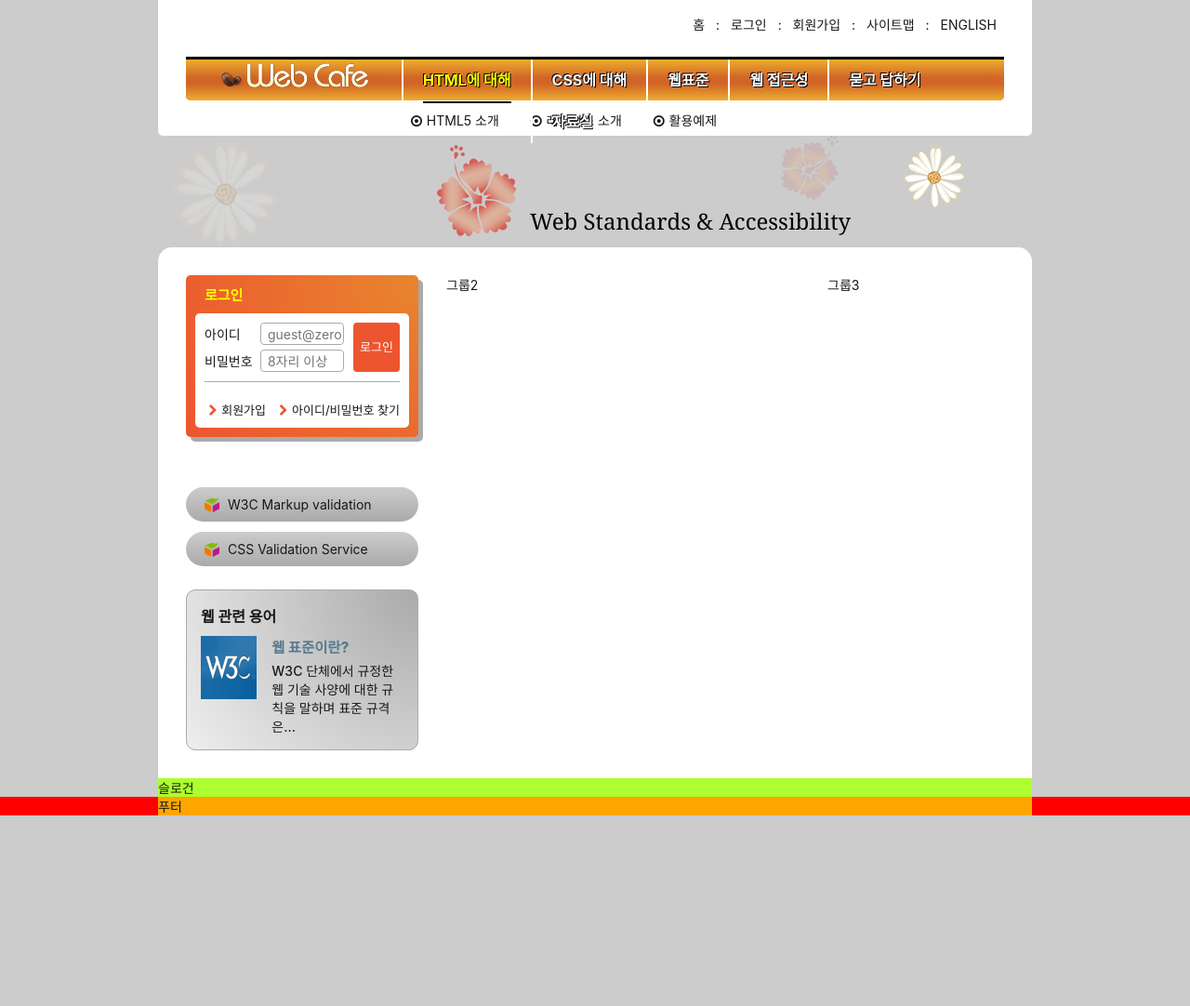
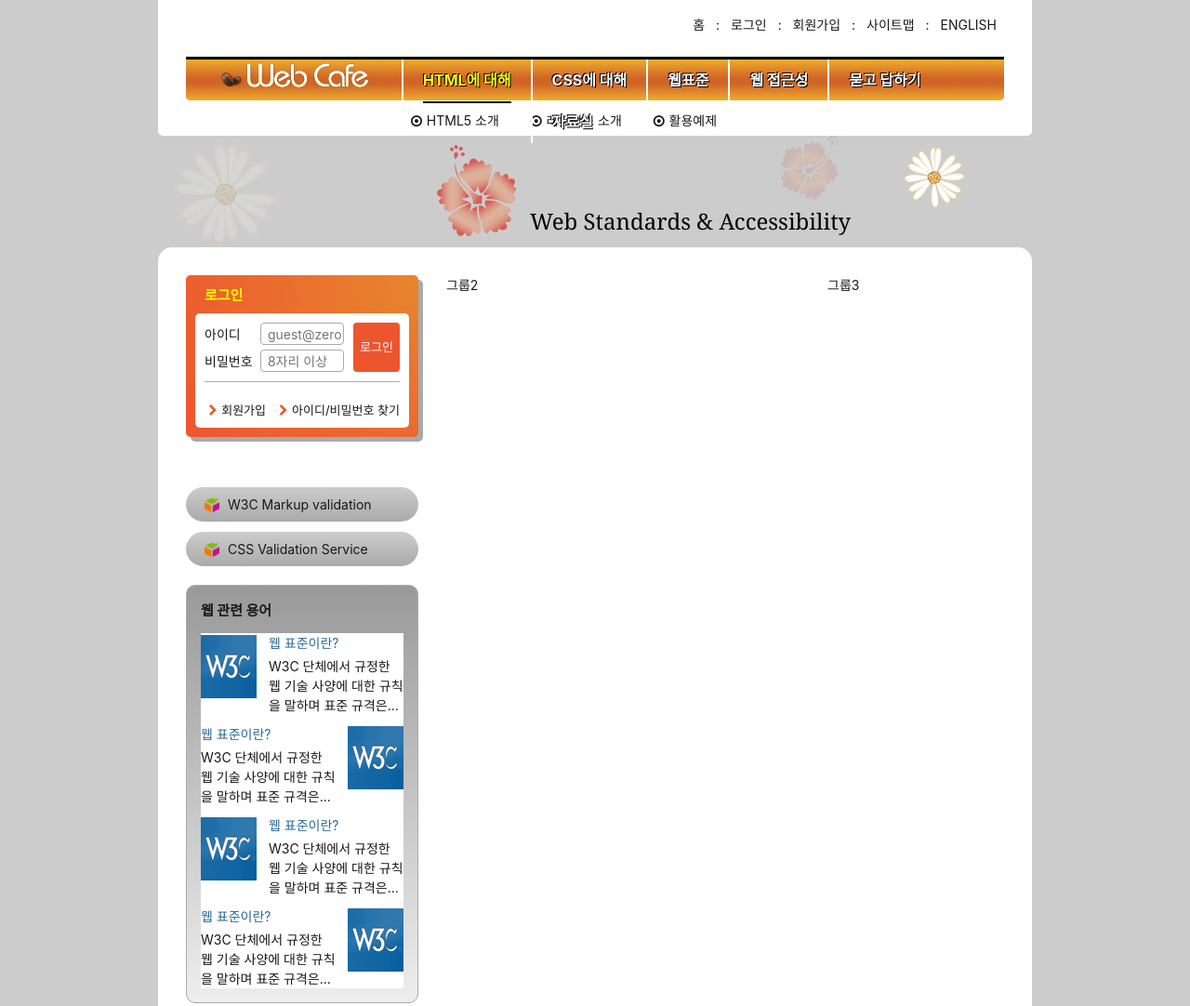
Before and after one commit to pereng11/zeroConnecTo, a website: page HTML5/index.html in a window 1280 px wide. Shown: the top 1082 px of the page at 93% size. Before the commit the page ends 877 px from the top, so only its background shows below. Drawn offline with Linux system fonts and the light colour scheme; a web font is replaced by a local one.

Commit message:
웹표준 영역 마크업+디자인(슬비님 코드)

```diff
--- a/HTML5/css/index.css
+++ b/HTML5/css/index.css
@@ -356,40 +356,57 @@ body {
 
 /* 웹표준 */
 .term {
-	background: #aaa radial-gradient(circle at right top, #aaa, #eee);
-	margin-top: 25px;
+	background: #aaa linear-gradient(to bottom, #999, #eee);
+	margin-top: 20px;
 	padding: 15px;
 	border: 1px solid #aaa;
 	border-radius: 10px;
 }
 
 .term-title {
-	margin-bottom: 10px;
-	font-size: 1.6rem;
+	font-size: 1.5rem;
 	font-weight: 700;
 }
-
+.term-list {
+	margin-top: 15px;
+	background-color: #fff;
+}
 .term-list > div {
 	display: flow-root;
+	margin-top: 10px;
 }
+.odd .term-list-thumbnail {
+	float: left;
+}
+.odd .term-list-subject,
+.odd .term-list-brief {
+	float: right;
+}
+.even .term-list-thumbnail {
+	float: right;
+}
+.even .term-list-subject,
+.even .term-list-brief {
+	float: left;
+}
+
 .term-list-subject {
-	float: right;
-	width: 65%;
-	padding-bottom: 5px;
-	color: #57798d;
-	font-weight: 800;
-	font-size: 1.1em;
+	width: 145px;
+	color: #296897;
 }
 
 .term-list-thumbnail {
-	float: left;
-	width: 60px;
+	position: relative;
+	top: 2px;
+}
+.term-list-thumbnail img {
+	vertical-align: top;
 }
 
 .term-list-brief {
-	float: right;
-	width: 65%;
-	font-weight: 500;
+	margin-top: 5px;
+	line-height: 1.5;
+	width: 145px;
 }
 
 /* 슬로건 */
--- a/HTML5/index.html
+++ b/HTML5/index.html
@@ -207,7 +207,37 @@
 				<section class="term">
 					<h2 class="term-title">웹 관련 용어</h2>
 					<dl class="term-list">
-						<div class="">
+						<div class="odd">
+							<dt class="term-list-subject">웹 표준이란?</dt>
+							<dd class="term-list-thumbnail">
+								<img src="./assets/web_standards.gif" alt="W3C 로고" />
+							</dd>
+							<dd class="term-list-brief">
+								W3C 단체에서 규정한 웹 기술 사양에 대한 규칙을 말하며 표준
+								규격은...
+							</dd>
+						</div>
+						<div class="even">
+							<dt class="term-list-subject">웹 표준이란?</dt>
+							<dd class="term-list-thumbnail">
+								<img src="./assets/web_standards.gif" alt="W3C 로고" />
+							</dd>
+							<dd class="term-list-brief">
+								W3C 단체에서 규정한 웹 기술 사양에 대한 규칙을 말하며 표준
+								규격은...
+							</dd>
+						</div>
+						<div class="odd">
+							<dt class="term-list-subject">웹 표준이란?</dt>
+							<dd class="term-list-thumbnail">
+								<img src="./assets/web_standards.gif" alt="W3C 로고" />
+							</dd>
+							<dd class="term-list-brief">
+								W3C 단체에서 규정한 웹 기술 사양에 대한 규칙을 말하며 표준
+								규격은...
+							</dd>
+						</div>
+						<div class="even">
 							<dt class="term-list-subject">웹 표준이란?</dt>
 							<dd class="term-list-thumbnail">
 								<img src="./assets/web_standards.gif" alt="W3C 로고" />
```
